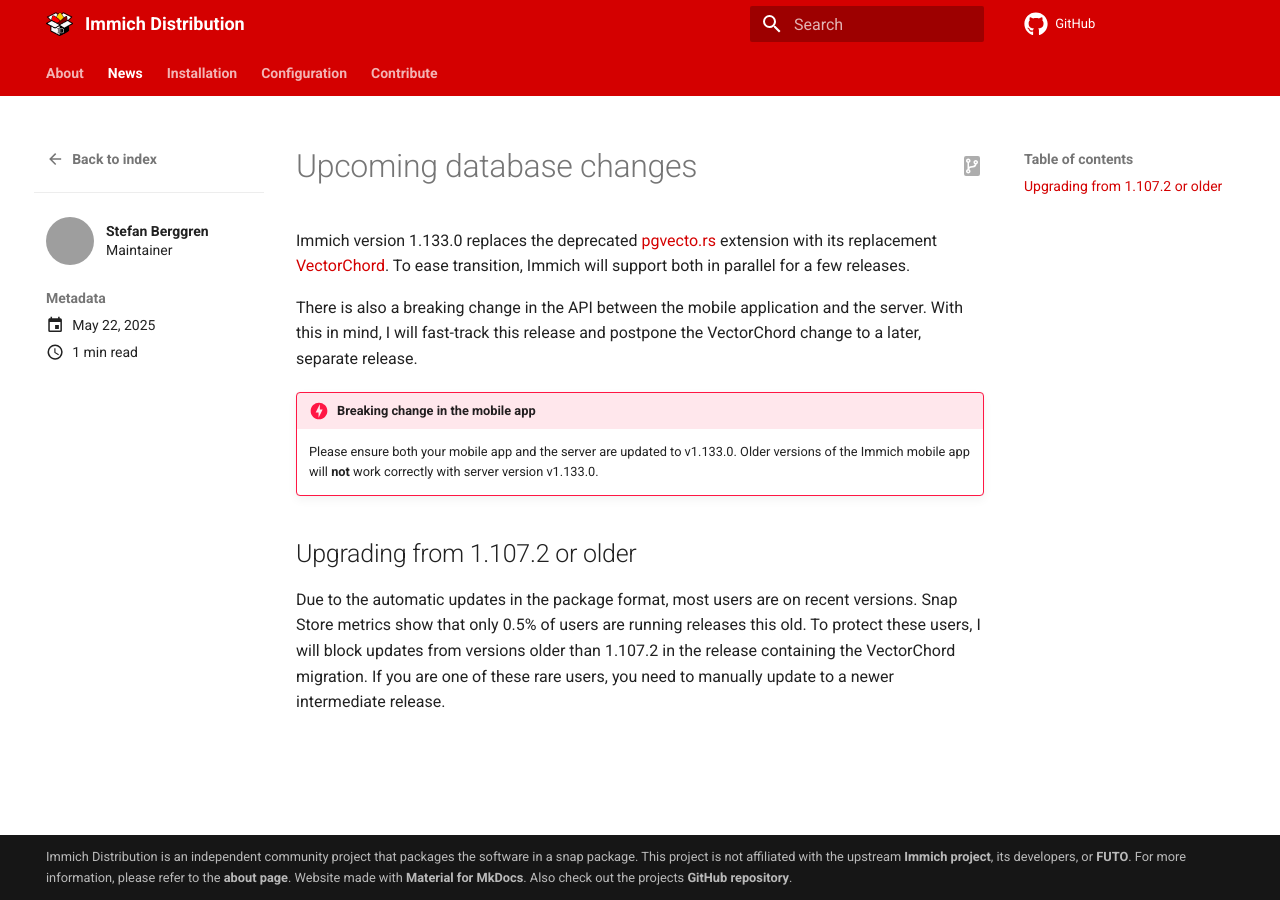
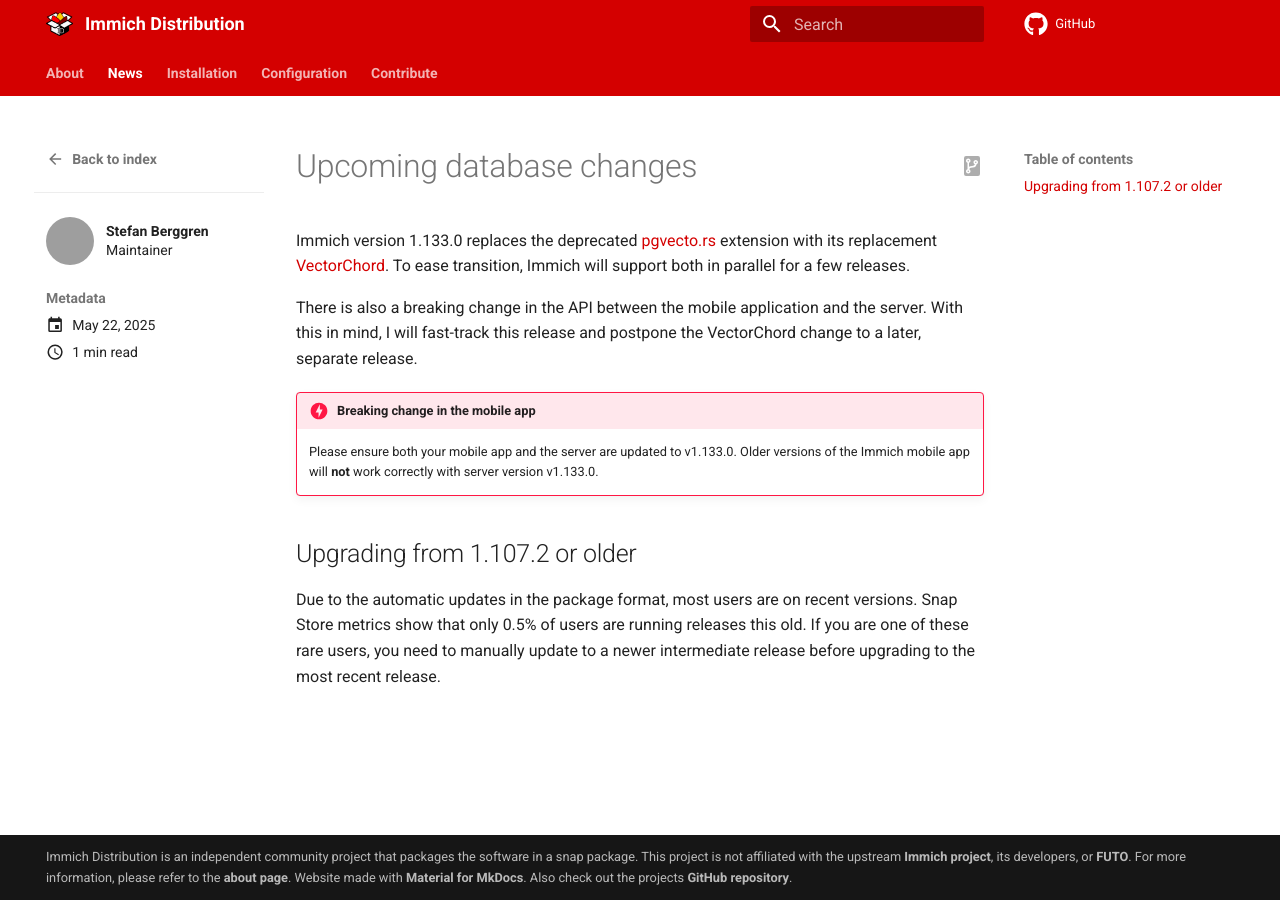
Before and after one commit to nsg/immich-distribution, an MkDocs documentation site: the page built from docs/docs/news/posts/2025/05/upcoming-database-changes.md, in a window 1280 px wide. Built offline with MkDocs 1.6.1 and Material for MkDocs 9.7.7, drawn with Linux system fonts in a browser that asks for light colours; comment, search, counter and statistics services are not loaded; grey boxes are pictures that could not be loaded.

Commit message:
Ignore this: this was hard, and with only half a %

```diff
--- a/docs/docs/news/posts/2025/05/upcoming-database-changes.md
+++ b/docs/docs/news/posts/2025/05/upcoming-database-changes.md
@@ -16,4 +16,4 @@
 
 ## Upgrading from 1.107.2 or older
 
-Due to the automatic updates in the package format, most users are on recent versions. Snap Store metrics show that only 0.5% of users are running releases this old. To protect these users, I will block updates from versions older than 1.107.2 in the release containing the VectorChord migration. If you are one of these rare users, you need to manually update to a newer intermediate release.
+Due to the automatic updates in the package format, most users are on recent versions. Snap Store metrics show that only 0.5% of users are running releases this old. If you are one of these rare users, you need to manually update to a newer intermediate release before upgrading to the most recent release.
```
